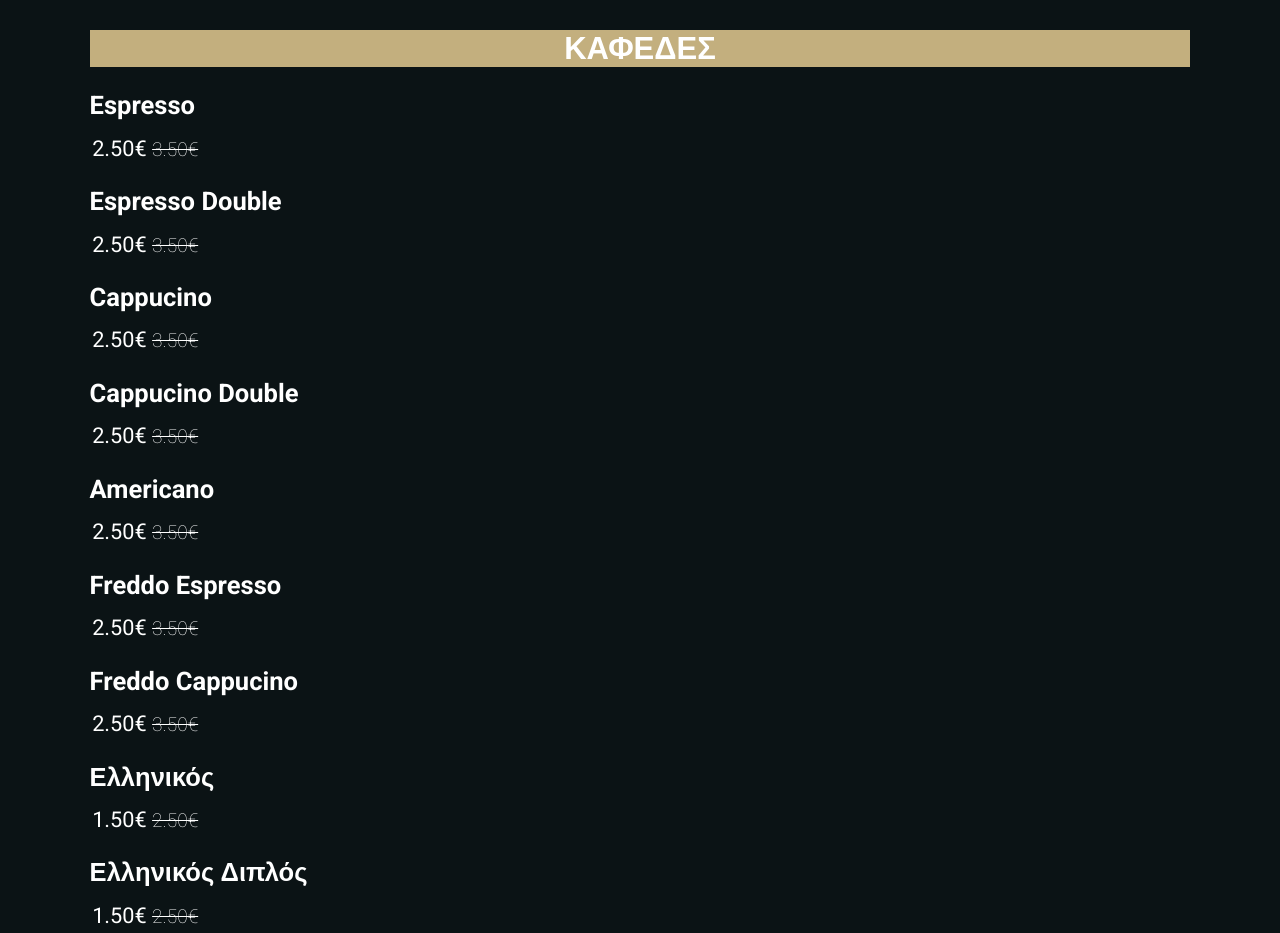
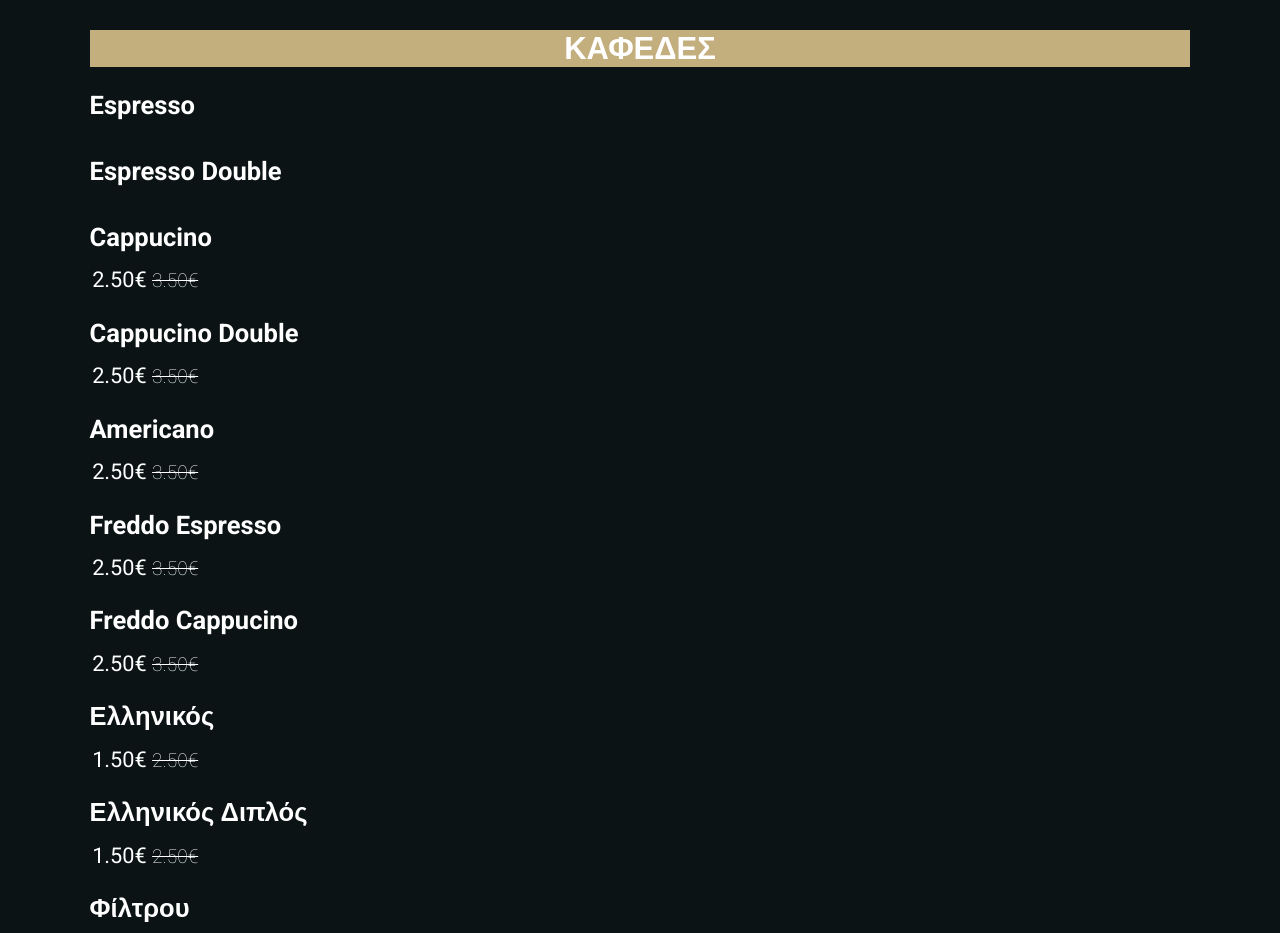
Before and after one commit to Cockatoo40/Cockatoo, a plain HTML site: page index.html in a window 1280 px wide. Shown: the part 920-1853 px from the top of the page. Drawn offline with Linux system fonts and the light colour scheme.

Commit message:
Update index.html

```diff
--- a/index.html
+++ b/index.html
@@ -61,12 +61,11 @@
 
          <div class="box">
           <h3>Espresso</h3>
-          <div class="price">2.50€ <span> 3.50€</span></div>
+
          </div>
 
          <div class="box">
           <h3>Espresso Double</h3>
-          <div class="price">2.50€ <span> 3.50€</span></div>
          </div>
 
          <div class="box">
```
